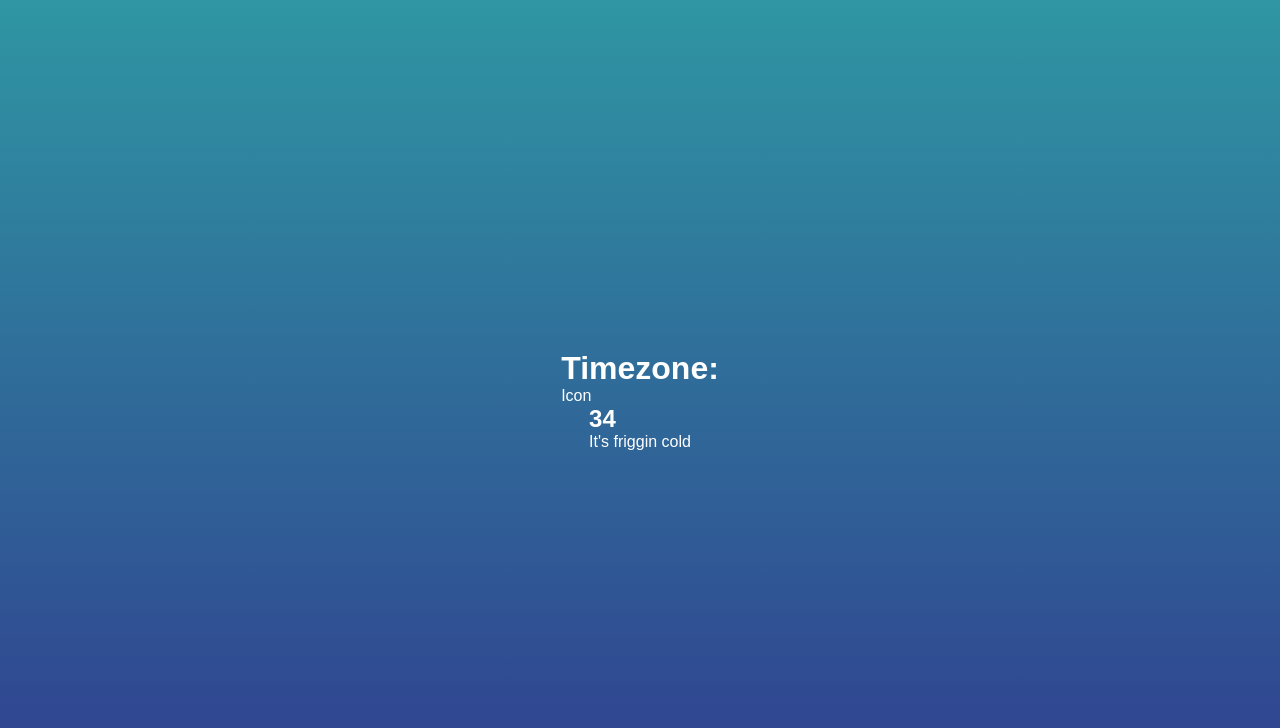
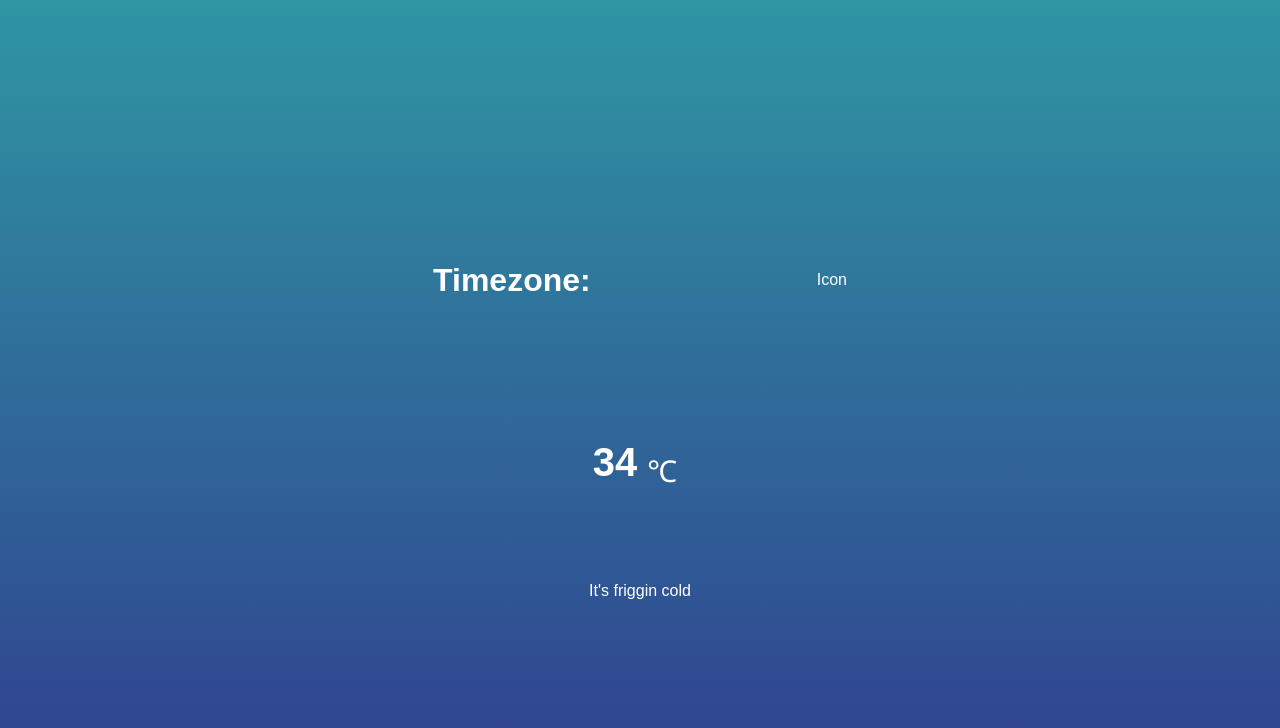
Before and after one commit to git-tutorial-user1/weather-app, a plain HTML site: page index.html in a window 1280 px wide. Drawn offline with Linux system fonts and the light colour scheme.

Commit message:
Update index.html and add styles

```diff
--- a/css/style.css
+++ b/css/style.css
@@ -14,3 +14,29 @@ body {
     font-family: sans-serif;
     color: #fff;
 }
+
+.location, .temperature {
+    height: 30vh;
+    width: 50%;
+    display: flex;
+    justify-content: space-around;
+    align-items: center;
+}
+
+.temperature {
+    flex-direction: column;
+}
+
+.degree-section {
+    display: flex;
+    align-items: cener;
+}
+
+.degree-section span {
+    margin: 10px;
+    font-size: 30px;
+}
+
+.degree-section h2 {
+    font-size: 40px;
+}
--- a/index.html
+++ b/index.html
@@ -17,7 +17,10 @@
     </div>
 
     <div class="temperature">
-        <h2 class="temperature-degree">34</h2>
+        <div class="degree-section">
+            <h2 class="temperature-degree">34</h2>
+            <span>&#8451;</span>
+        </div>
         <div class="temperature-decripition">
             It's friggin cold
         </div>
```
